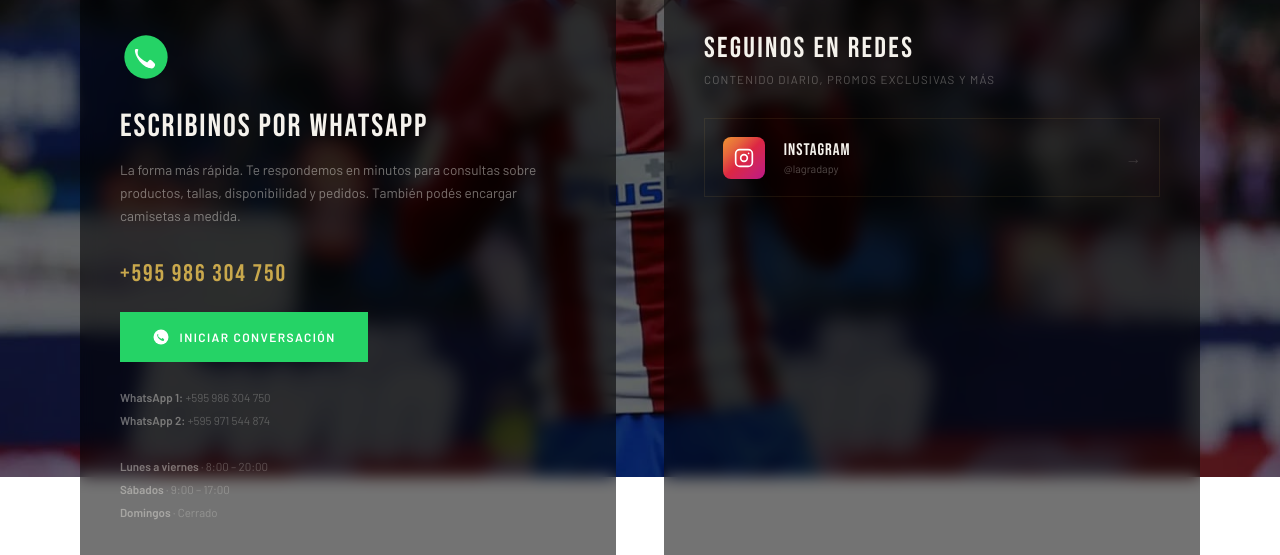
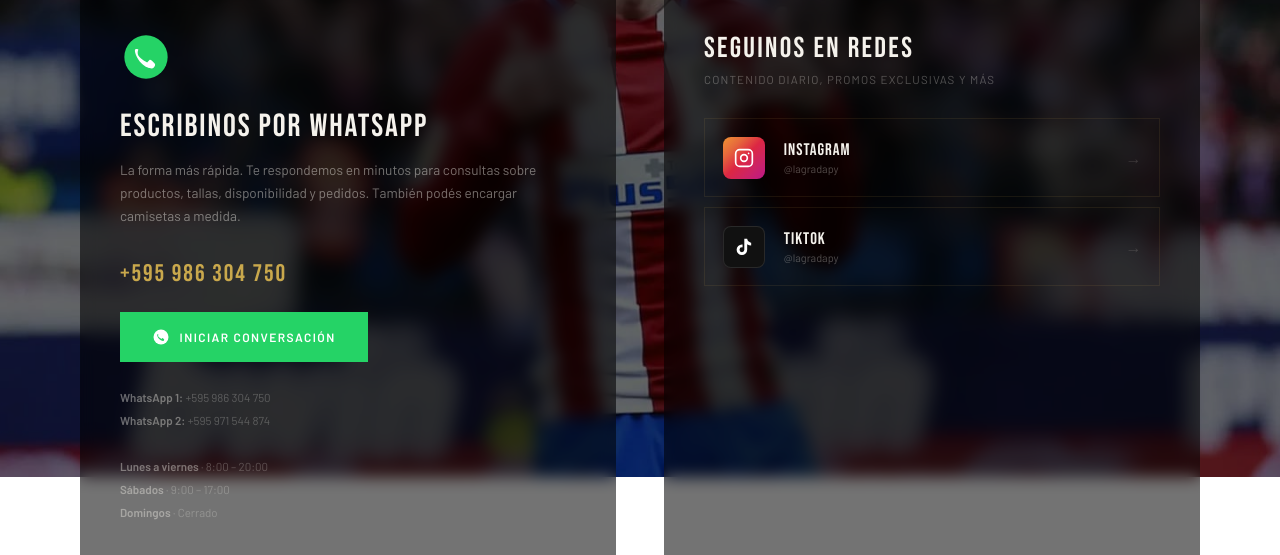
Before and after one commit to Santiago10ser/la-grada, a FastAPI app: page /contacto in a window 1280 px wide. Shown: the part 323-878 px from the top of the page. Run offline with FastAPI, Linux system fonts and the light colour scheme.

Commit message:
Agregar tik tok

```diff
--- a/templates/contacto.html
+++ b/templates/contacto.html
@@ -144,7 +144,11 @@
         <div class="red-icon ig-icon"><svg viewBox="0 0 24 24" fill="none" stroke="white" stroke-width="2"><rect x="2" y="2" width="20" height="20" rx="5"/><circle cx="12" cy="12" r="4"/><circle cx="17.5" cy="6.5" r="1" fill="white" stroke="none"/></svg></div>
         <div class="red-info"><div class="red-name">Instagram</div><div class="red-handle">@lagradapy</div></div>
         <span class="red-arrow">→</span>
-      </a>
+      <a href="https://tiktok.com/@lagradapy" class="red-card" target="_blank">
+        <div class="red-icon tk-icon"><svg viewBox="0 0 24 24" fill="white"><path d="M19.59 6.69a4.83 4.83 0 01-3.77-4.25V2h-3.45v13.67a2.89 2.89 0 01-2.88 2.5 2.89 2.89 0 01-2.89-2.89 2.89 2.89 0 012.89-2.89c.28 0 .54.04.79.1V9.01a6.33 6.33 0 00-.79-.05 6.34 6.34 0 00-6.34 6.34 6.34 6.34 0 006.34 6.34 6.34 6.34 0 006.33-6.34V8.69a8.18 8.18 0 004.78 1.52V6.76a4.85 4.85 0 01-1.01-.07z"/></svg></div>
+        <div class="red-info"><div class="red-name">TikTok</div><div class="red-handle">@lagradapy</div></div>
+       <span class="red-arrow">→</span>
+     </a>
     </div>
   </div>
 
```
